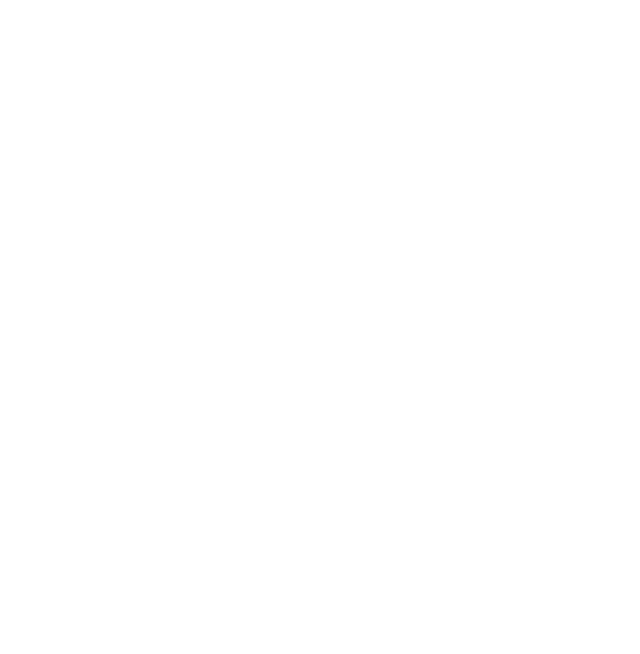
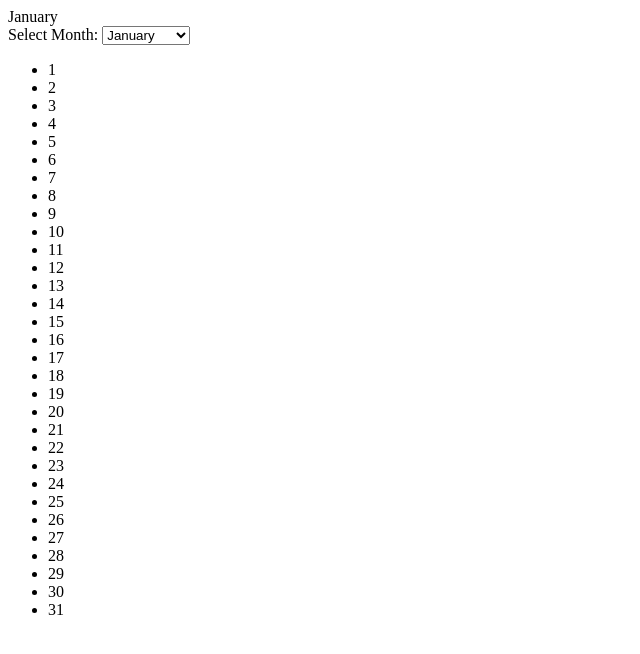
Before and after one commit to ChrisBerry1234/WebDeveloper, a website: page Weather-App/Calendar-Display/index.html in a window 1280 px wide. Shown: the whole page, without its empty margins (0-640 px from the left). Drawn offline with Linux system fonts and the light colour scheme.

Commit message:
added script.js and switch case functionality to generate different days for every month

```diff
--- a/Weather-App/Calendar-Display/index.html
+++ b/Weather-App/Calendar-Display/index.html
@@ -8,15 +8,31 @@
 <body>
     <div class="main-container">
         <div class="header-container">
-            <header>
+            <header id ="display-month">
             </header>
+            <label for="month"> Select Month: </label>
+            <select id="month">
+                <option value="January"> January </option>
+                <option value="February"> February </option>
+                <option value="March"> March </option>
+                <option value="April"> April </option>
+                <option value="May"> May </option>
+                <option value="June"> June </option>
+                <option value="July"> July </option>
+                <option value="August"> August</option>
+                <option value="September"> September </option>
+                <option value="October"> October </option>
+                <option value="November"> November </option>
+                <option value="December"> December </option>
+            </select>
         </div>
 
         <div class="Calendar-days-display">
-            <ul>
+            <ul id="days">
             </ul>
         </div>
 
     </div>
+    <script src="script.js"></script>
 </body>
 </html>
--- /dev/null
+++ b/Weather-App/Calendar-Display/script.js
@@ -0,0 +1,43 @@
+//Get User Selected Month From Options
+let getMonth = document.getElementById("month");
+let month_header = document.getElementById("display-month");
+
+// Add Eevent Listener by changing and selecting option
+getMonth.addEventListener('change', () => {
+    createCalendar(getMonth.value);
+})
+
+//Parent Element to hold list day elements
+let calendarDay_list = document.getElementById("days");
+
+function createCalendar(month){
+
+    let days = 31;
+
+   switch(month) {
+    case "September":
+    case "April":
+    case "June":
+    case "November":
+        days = 30;
+        break;
+
+    case "February":
+        days = 28;
+        break;
+
+   default:
+        days = 31;
+}
+
+calendarDay_list.innerHTML = '';
+month_header.innerHTML = month;
+
+for (let i = 1; i<=days; i++){
+    const calendarDay = document.createElement("li");
+    calendarDay.textContent = i;
+    calendarDay_list.appendChild(calendarDay);
+}
+}
+
+createCalendar("January");
```
Also changed, not shown: 1 other file.
